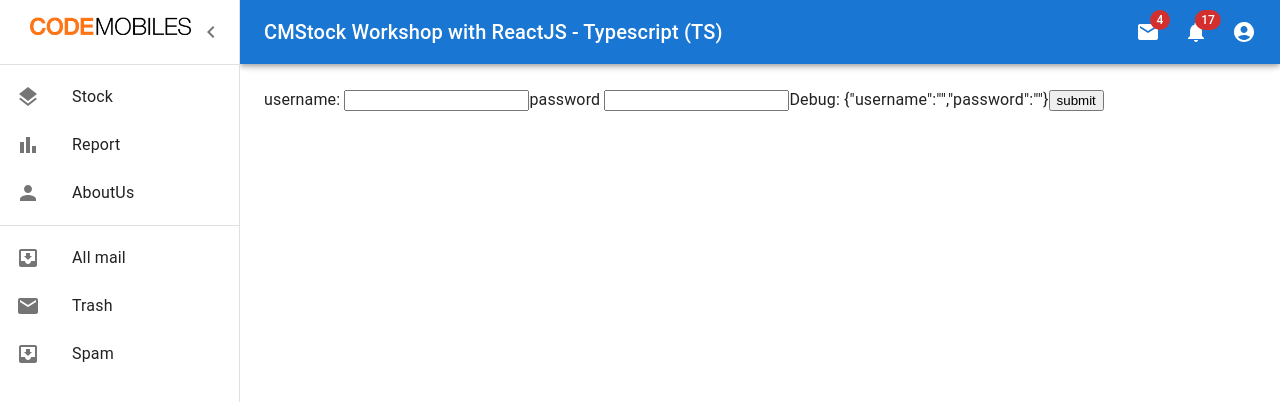
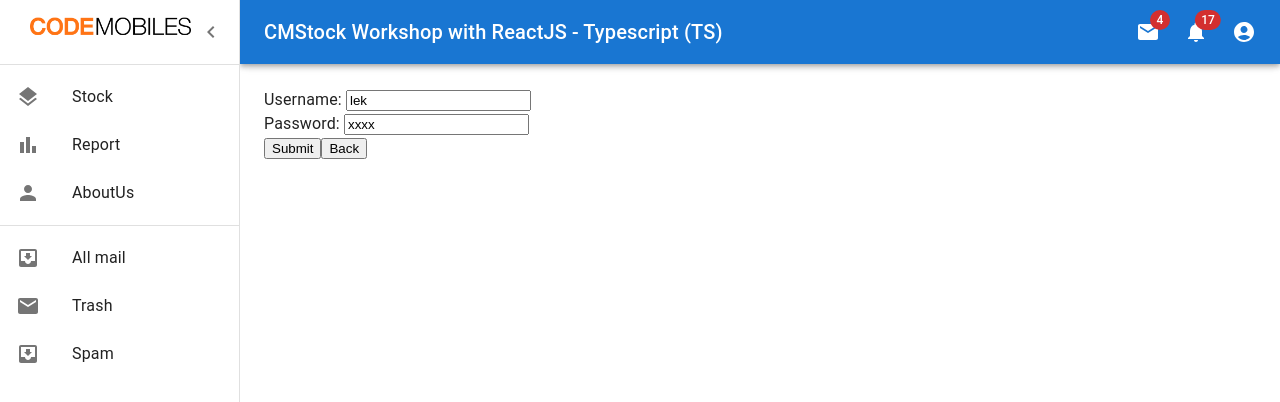
Before and after one commit to kenanimok/ReactTsx_Crud_ReduxThunk, a React (Create React App) app: page /register in a window 1280 px wide. Shown: the top 402 px of the page. Built offline with nearby package versions, Linux system fonts and the light colour scheme; the HTML template or start-up script is replaced by a standard one.

Commit message:
fix add form mik

```diff
--- a/src/components/pages/RegisterPage/RegisterPage.tsx
+++ b/src/components/pages/RegisterPage/RegisterPage.tsx
@@ -1,37 +1,65 @@
 import React, { ReactElement } from "react";
 import { useState } from "react";
-import { Formik } from "formik";
-interface Props {}
+import { Formik, FormikProps } from "formik";
+import { useNavigate } from "react-router-dom";
 
-export default function RegisterPage({}: Props): ReactElement {
-  const showForm = () => {};
-  const [user, setUser] = useState({ username: "", password: "" });
+type RegisterPageProps = {
+  //
+};
+
+const RegisterPage: React.FC<any> = () => {
+  const navigate = useNavigate();
+
+  const showForm = ({
+    handleSubmit,
+    handleChange,
+    isSubmitting,
+    values,
+  }: FormikProps<any>) => {
+    return (
+      <form onSubmit={handleSubmit}>
+        <label>Username: </label>
+        <input
+          type="text"
+          name="username"
+          id="username"
+          onChange={handleChange}
+          value={values.username}
+        />
+        <br />
+        <label>Password: </label>
+        <input
+          type="text"
+          name="password"
+          id="password"
+          onChange={handleChange}
+          value={values.password}
+        />
+        <br />
+
+        <button type="submit" disabled={isSubmitting}>
+          Submit
+        </button>
+        <button onClick={() => navigate(-1)}>Back</button>
+      </form>
+    );
+  };
 
   return (
     <>
-      {/* <Formik initialValues={}>
+      <Formik
+        onSubmit={(values, { setSubmitting }) => {
+          alert(JSON.stringify(values));
 
-      </Formik> */}
-      <form
-        onSubmit={(e: React.FormEvent<Element>) => {
-          e.preventDefault();
+          setTimeout(() => {
+            setSubmitting(false);
+          }, 2000);
         }}
+        initialValues={{ username: "lek", password: "xxxx" }}
       >
-        username:{" "}
-        <input
-          type="text"
-          name="username"
-          onChange={(e) => setUser({ ...user, username: e.target.value })}
-        />
-        password{" "}
-        <input
-          type="password"
-          name="password"
-          onChange={(e) => setUser({ ...user, password: e.target.value })}
-        />
-        <span>Debug: {JSON.stringify(user)}</span>
-        <button type="submit">submit</button>
-      </form>
+        {(props) => showForm(props)}
+      </Formik>
     </>
   );
-}
+};
+export default RegisterPage;
```
